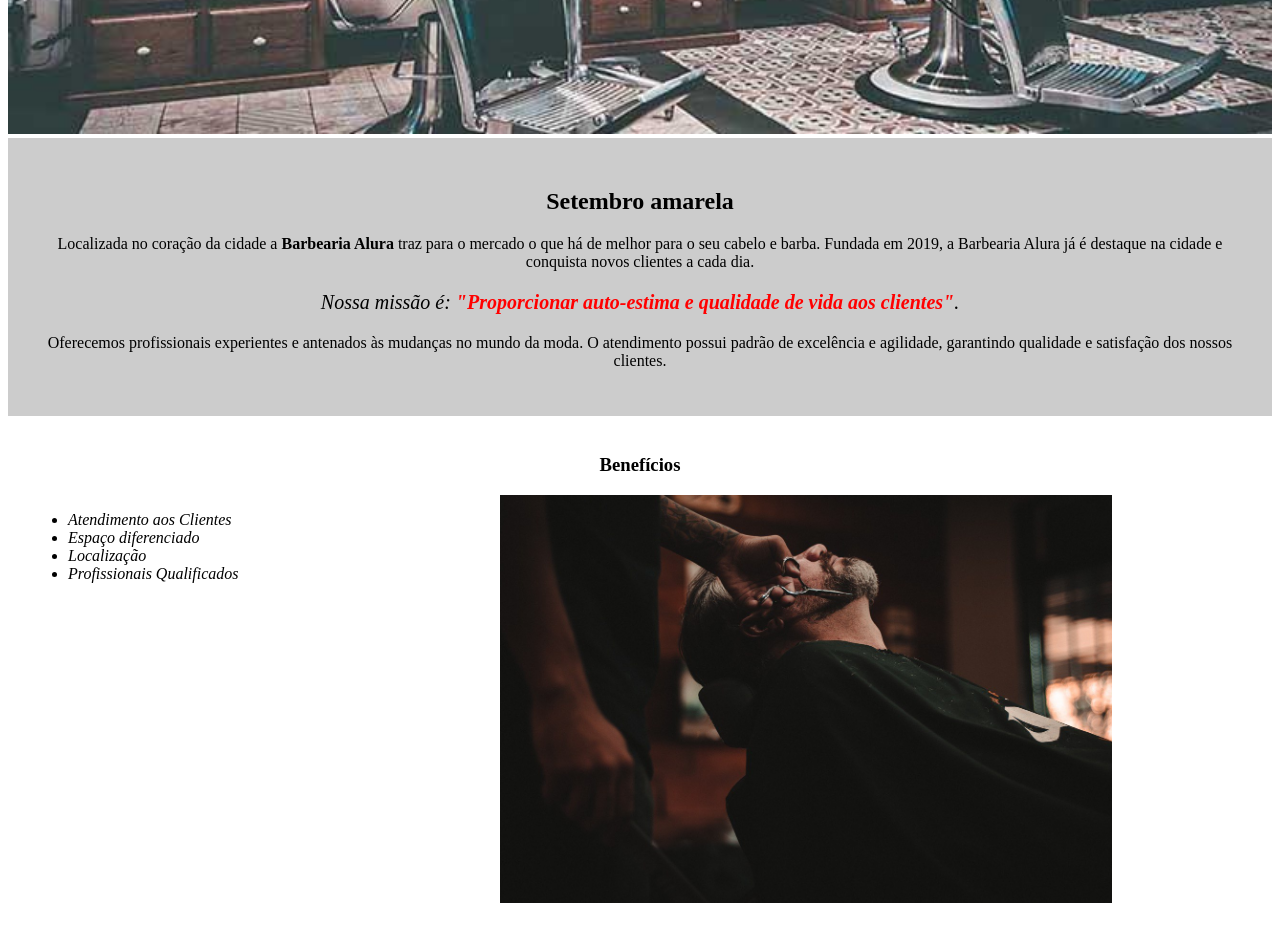
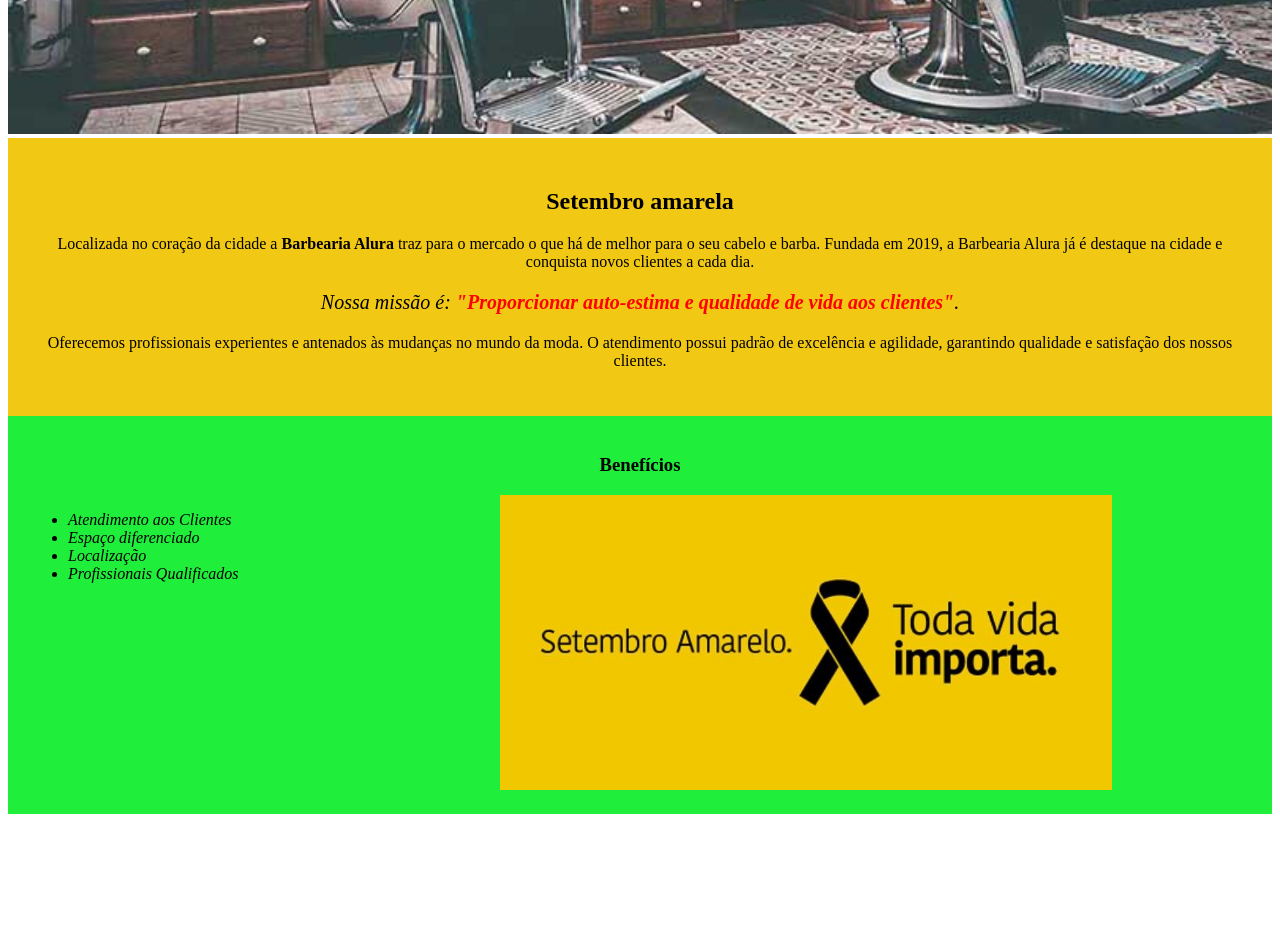
Before and after one commit to Kekegata/1-a-setembro-amarelo, a plain HTML site: page index.html in a window 1280 px wide. Shown: the part 420-1355 px from the top of the page. After the commit the page ends 1242 px from the top, so only its background shows below. Drawn offline with Linux system fonts and the light colour scheme.

Commit message:
Add files via upload

```diff
--- a/index.html
+++ b/index.html
@@ -31,7 +31,7 @@
 				<li class="itens">Profissionais Qualificados</li>
 			</ul>
 
-			<img src="beneficios.jpg" class="imagembeneficios">
+			<img src="a260a44f-558d-4288-bcf0-fdf7baff60e7.jpeg" class="imagembeneficios">
 		</div>
 	</body>
 </html>
--- a/style.css
+++ b/style.css
@@ -3,7 +3,7 @@
 }
 
 .principal{
-	background: #CCCCCC;
+	background: #f1c915;
 	padding: 30px;
 }
 
@@ -32,7 +32,7 @@ em strong {
 }
 
 .beneficios {
-	background: #FFFFFF;
+	background: #1fee3b;
 	padding: 20px;
 }
 
```
Also changed, not shown: a260a44f-558d-4288-bcf0-fdf7baff60e7.jpeg (added).
